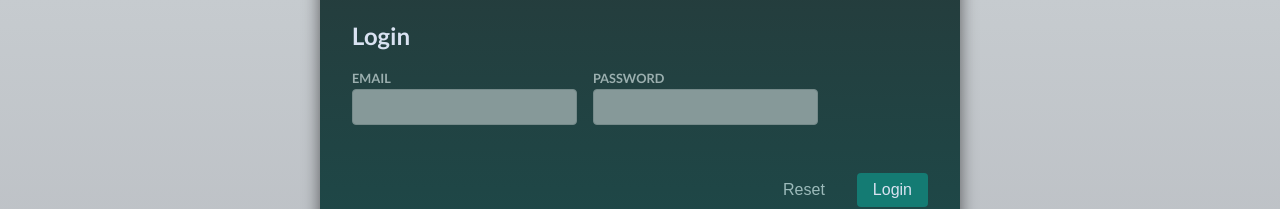
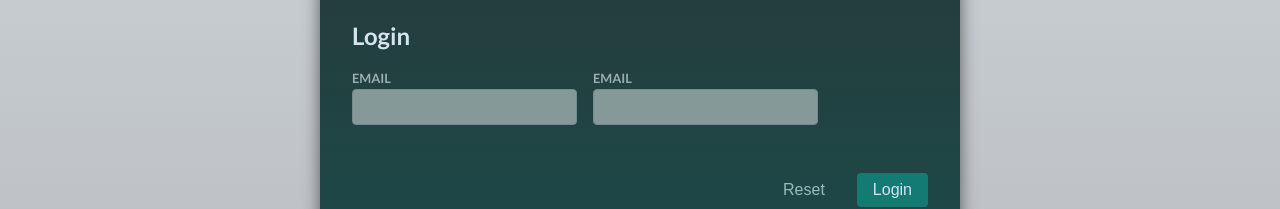
Before and after one commit to tedogls333/my-app, a React (Create React App) app: page / in a window 1280 px wide. Shown: the part 270-479 px from the top of the page. Built offline with nearby package versions, Linux system fonts and the light colour scheme.

Commit message:
create a new input component

```diff
--- /dev/null
+++ b/src/components/Input.js
@@ -0,0 +1,11 @@
+function Input({ label, id, error, ...props }) {
+  return (
+    <div className="control no-margin">
+      <label htmlFor={id}>Email</label>
+      <input id={id} {...props} />
+      <div className="control-error">{error && <p>{error}</p>}</div>
+    </div>
+  );
+}
+
+export default Input;
--- a/src/components/Login.js
+++ b/src/components/Login.js
@@ -1,4 +1,5 @@
 import { useState } from "react";
+import Input from "./Input";
 
 export default function Login() {
   const [enteredValues, setEnteredValues] = useState({
@@ -12,6 +13,8 @@
   });
 
   const emailIsInvalid = didEdit.email && !enteredValues.email.includes("@");
+  const passwordIsInvalid =
+    didEdit.password && !enteredValues.password.trim().length < 6;
 
   function handleSubmit(e) {
     e.preventDefault();
@@ -21,6 +24,11 @@
     setEnteredValues({
       email: "",
       password: "",
+    });
+
+    setDidEdit({
+      email: false,
+      password: false,
     });
   }
 
@@ -48,31 +56,27 @@
       <h2>Login</h2>
 
       <div className="control-row">
-        <div className="control no-margin">
-          <label htmlFor="email">Email</label>
-          <input
+        <Input
+          label="email"
           id="email"
           type="email"
           name="email"
           onBlur={() => handleInputBlur("email")}
+          onChange={(e) => handleInputChange("email", e.target.value)}
           value={enteredValues.email}
-            onChange={(e) => handleInputChange("email", e.target.value)}
+          error={emailIsInvalid && "Please enter a valid email!"}
         />
-          <div className="control-error">
-            {emailIsInvalid && <p>Please enter a valid email addres.</p>}
-          </div>
-        </div>
 
-        <div className="control no-margin">
-          <label htmlFor="password">Password</label>
-          <input
+        <Input
+          label="password"
           id="password"
           type="password"
           name="password"
+          onBlur={() => handleInputBlur("password")}
+          onChange={(e) => handleInputChange("password", e.target.value)}
           value={enteredValues.password}
-            onChange={(e) => handleInputChange("password", e.target.value)}
+          error={passwordIsInvalid && "Please enter a valid password!"}
         />
-        </div>
       </div>
 
       <p className="form-actions">
```
Lines whose indentation alone changed are shown as unchanged.
